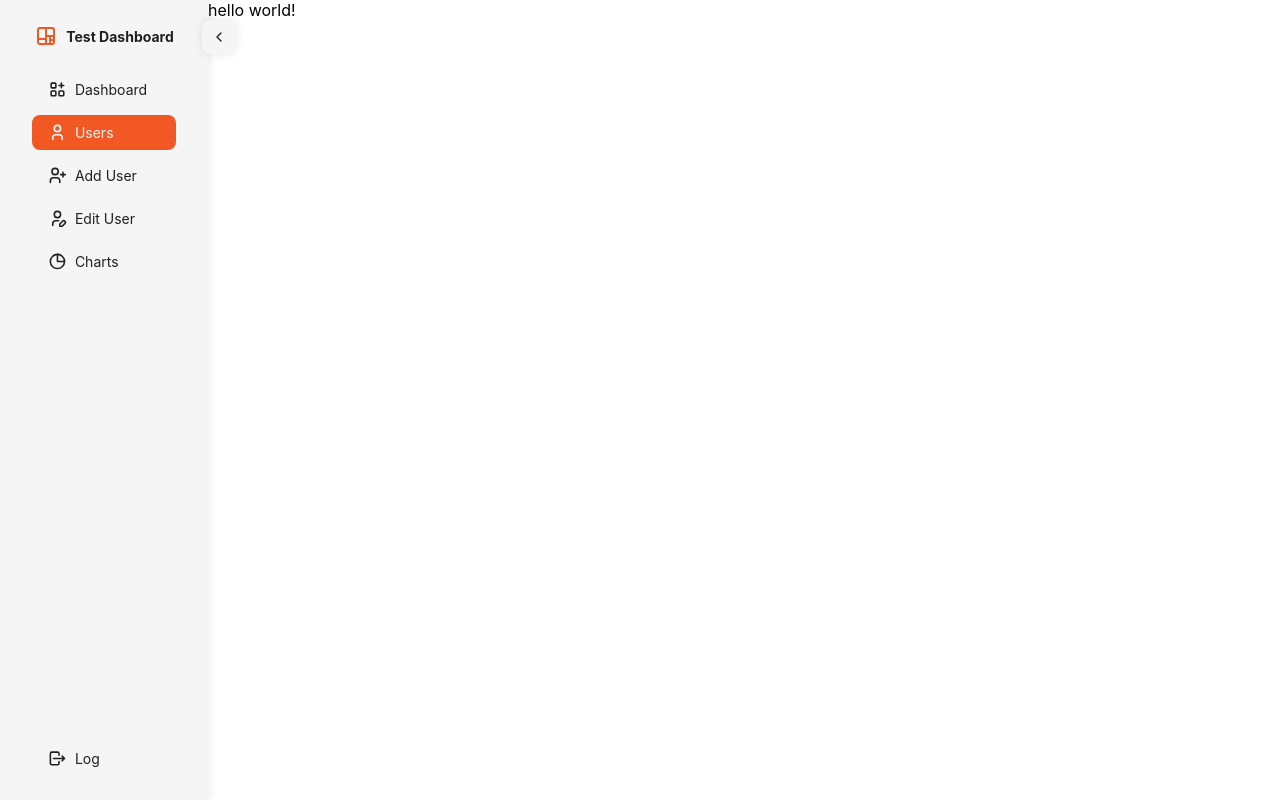
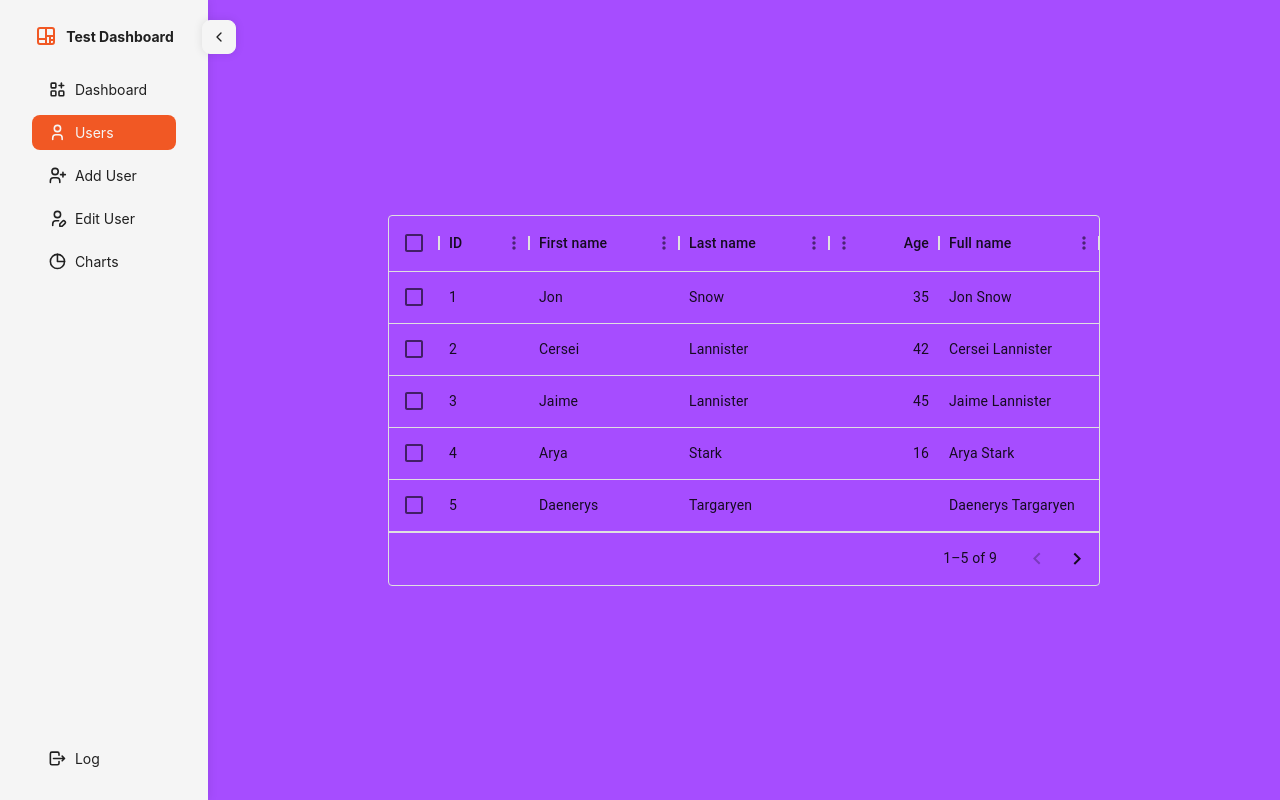
Before and after one commit to AliNojoumi/Admin-Panel-React, a React (Create React App) app: page /Users in a window 1280 px wide. Built offline with nearby package versions, Linux system fonts and the light colour scheme.

Commit message:
Added dataTable.js with css file

```diff
--- /dev/null
+++ b/src/components/dataTable/dataTable.js
@@ -0,0 +1,66 @@
+import style from "../../styles/dataTable.module.css";
+import { DataGrid } from "@mui/x-data-grid";
+
+export default function DataTable(props) {
+  const columns = [
+    { field: "id", headerName: "ID", width: 90 },
+    {
+      field: "firstName",
+      headerName: "First name",
+      width: 150,
+      editable: true,
+    },
+    {
+      field: "lastName",
+      headerName: "Last name",
+      width: 150,
+      editable: true,
+    },
+    {
+      field: "age",
+      headerName: "Age",
+      type: "number",
+      width: 110,
+      editable: true,
+    },
+    {
+      field: "fullName",
+      headerName: "Full name",
+      description: "This column has a value getter and is not sortable.",
+      sortable: false,
+      width: 160,
+      valueGetter: (params) => `${params.row.firstName || ""} ${params.row.lastName || ""}`,
+    },
+  ];
+
+  const rows = [
+    { id: 1, lastName: "Snow", firstName: "Jon", age: 35 },
+    { id: 2, lastName: "Lannister", firstName: "Cersei", age: 42 },
+    { id: 3, lastName: "Lannister", firstName: "Jaime", age: 45 },
+    { id: 4, lastName: "Stark", firstName: "Arya", age: 16 },
+    { id: 5, lastName: "Targaryen", firstName: "Daenerys", age: null },
+    { id: 6, lastName: "Melisandre", firstName: null, age: 150 },
+    { id: 7, lastName: "Clifford", firstName: "Ferrara", age: 44 },
+    { id: 8, lastName: "Frances", firstName: "Rossini", age: 36 },
+    { id: 9, lastName: "Roxie", firstName: "Harvey", age: 65 },
+  ];
+
+  return (
+    <div className={style["data-table-container"]}>
+      <DataGrid
+        rows={rows}
+        columns={columns}
+        initialState={{
+          pagination: {
+            paginationModel: {
+              pageSize: 5,
+            },
+          },
+        }}
+        pageSizeOptions={[5]}
+        checkboxSelection
+        disableRowSelectionOnClick
+      />
+    </div>
+  );
+}
--- a/src/pages/users.js
+++ b/src/pages/users.js
@@ -1,9 +1,10 @@
 import style from "../styles/users.module.css";
+import DataTable from "../components/dataTable/dataTable";
 
 export default function Users(props) {
   return (
-    <section>
-      <div>hello world!</div>
+    <section className={style["users-container"]}>
+      <DataTable></DataTable>
     </section>
   );
 }
--- /dev/null
+++ b/src/styles/dataTable.module.css
@@ -0,0 +1,2 @@
+.data-table-container {
+}
--- a/src/styles/users.module.css
+++ b/src/styles/users.module.css
@@ -0,0 +1,11 @@
+.users-container {
+  width: calc(100vw - 13rem);
+  height: 100%;
+  display: flex;
+  justify-content: center;
+  align-items: center;
+  flex-direction: column;
+  flex-grow: 1;
+  padding: 2rem;
+  background-color: rgb(166, 77, 255);
+}
```
